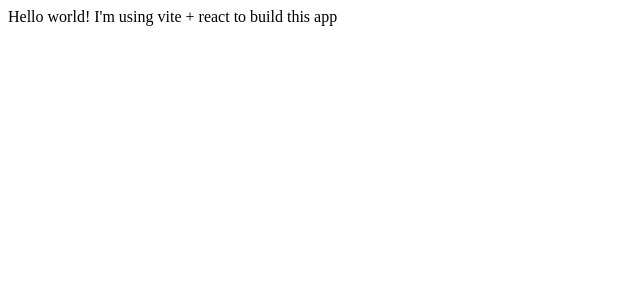
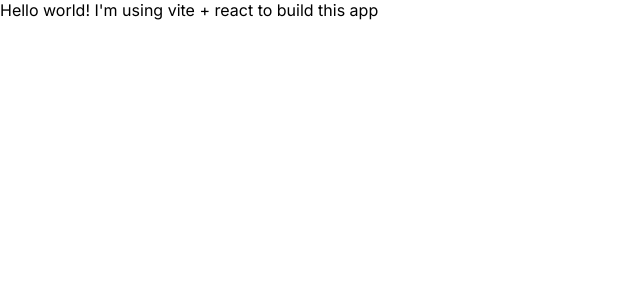
Before and after one commit to Galvaothiago/frontend-cinema, a React (Vite) app: page / in a window 1280 px wide. Shown: the top 300 px of the page, without its empty margins (0-640 px from the left). Built offline with nearby package versions, Linux system fonts and the light colour scheme.

Commit message:
created base struture, added dependencies and created global style and chosen some colors

```diff
--- a/index.html
+++ b/index.html
@@ -3,8 +3,11 @@
   <head>
     <meta charset="UTF-8" />
     <link rel="icon" type="image/svg+xml" href="/src/favicon.svg" />
+    <link rel="preconnect" href="https://fonts.googleapis.com" />
+    <link rel="preconnect" href="https://fonts.gstatic.com" crossorigin />
+    <link href="https://fonts.googleapis.com/css2?family=Inter:wght@100;200;300;400;600;800;900&family=Ubuntu:ital,wght@0,300;0,400;0,700;1,300&display=swap" rel="stylesheet" />
     <meta name="viewport" content="width=device-width, initial-scale=1.0" />
-    <title>Vite App</title>
+    <title>Cinema Fácil</title>
   </head>
   <body>
     <div id="root"></div>
--- /dev/null
+++ b/src/globalStyle.ts
@@ -0,0 +1,37 @@
+import { createGlobalStyle } from 'styled-components'
+
+export const GlobalStyle = createGlobalStyle`
+    * {
+        padding: 0;
+        margin: 0;
+        box-sizing: border-box;
+        font-family: 'Inter','Ubuntu', sans-serif;
+    }
+
+    html {
+        @media(max-width: 1080px) {
+            font-size: 93.75%;
+        }
+        @media(max-width: 720px) {
+            font-size: 87.5%;
+        }
+    }
+`
+
+export const colors = {
+    grayLight: '#e9ecef',
+    grayMedium: '#ced4da',
+    grayDark: '#495057',
+    blueLight: '#00b4d8',
+    blueMedium: '#0077b6',
+    blueDark: '#03045e',
+    redLight: '#ff4d6d',
+    redMedium: '#ef233c',
+    redDark: '#d00000',
+    greenLight: '#80ed99',
+    greenMedium: '#57cc99',
+    greenDark: '#007200',
+    yellowLight: '#ffee99',
+    yellowMedium: '#ffe14c',
+    yellowDark: '#fdc500'
+}
--- a/src/main.tsx
+++ b/src/main.tsx
@@ -1,9 +1,10 @@
-import React from 'react'
 import ReactDOM from 'react-dom/client'
 import App from './App'
+import { GlobalStyle } from './globalStyle'
 
 ReactDOM.createRoot(document.getElementById('root')!).render(
   <>
     <App />
+    <GlobalStyle />
   </>
 )
```
Also changed, not shown: package.json (+9 -1 lines), 1 other file (tests, documents, lock files or other folders).
